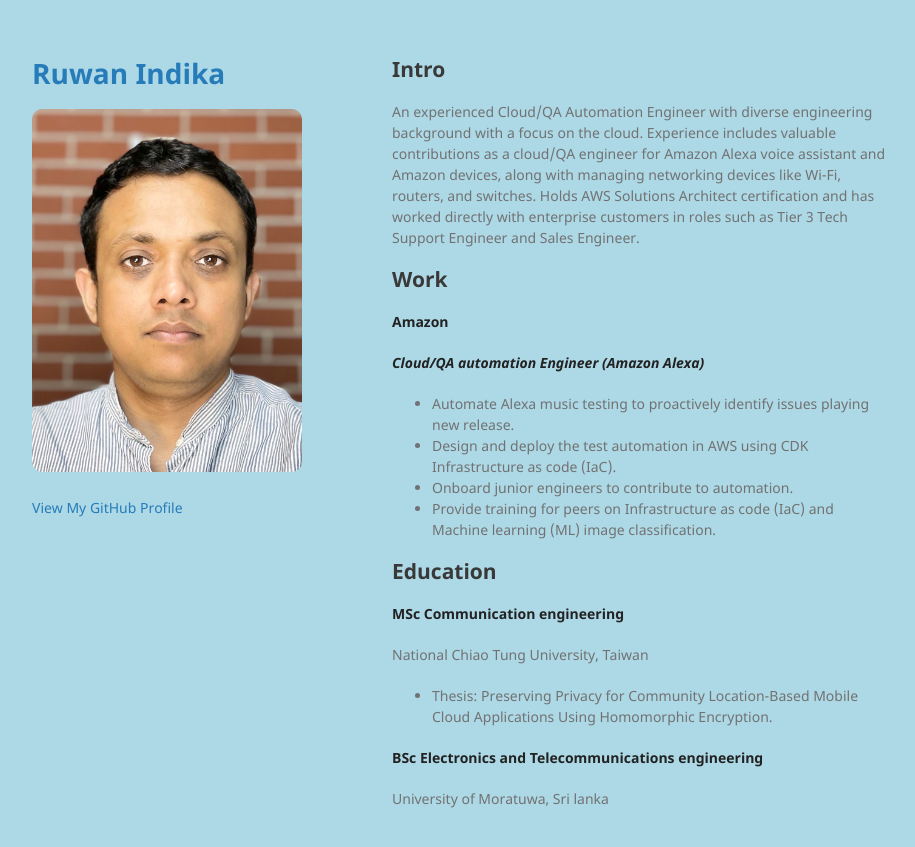
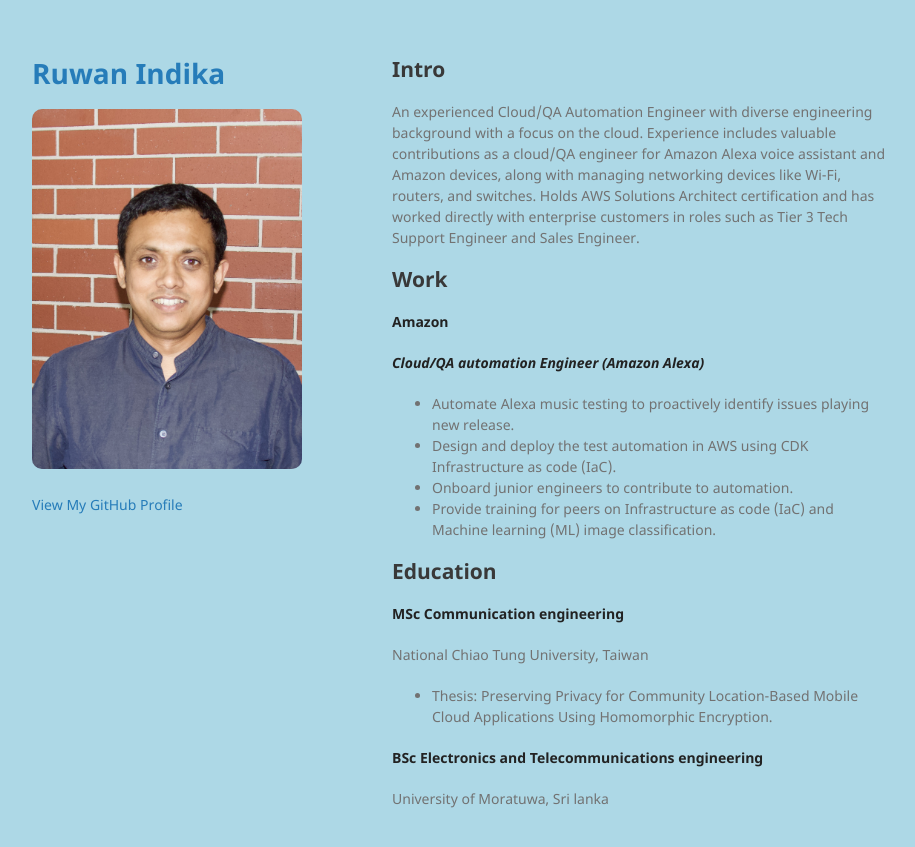
Before and after one commit to ruwanindika/ruwanindika.github.io, a Jekyll site: the page built from index.md, in a window 1280 px wide. Shown: the top 847 px of the page, without its empty margins (178-1093 px from the left). Built offline with Jekyll 4.4.1, drawn with Linux system fonts in a browser that asks for light colours; the repository's description, which GitHub fills in, is left out; our own code applies the rules of GitHub Pages for plain Markdown files.

Commit message:
Profile photo update

```diff
--- a/_config.yml
+++ b/_config.yml
@@ -1,5 +1,5 @@
 title: Ruwan Indika
-logo: /assets/img/ruwan_indika_photo_2.jpg
+logo: /assets/img/RUwan-IMG_9529-high-quality.jpeg
 # description: Minimal is a theme for GitHub Pages.
 show_downloads: false
 google_analytics:
```
Also changed, not shown: assets/img/RUwan-IMG_9529-high-quality.jpeg (added).
